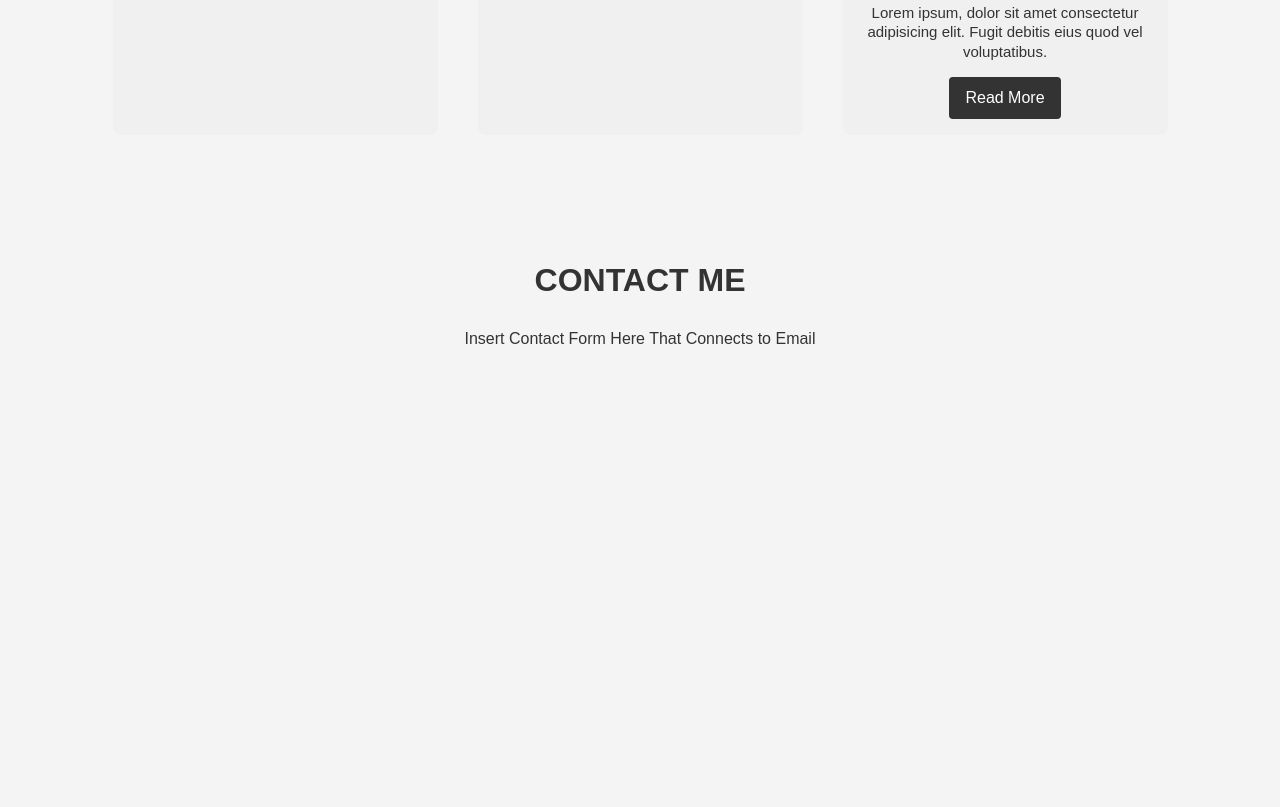
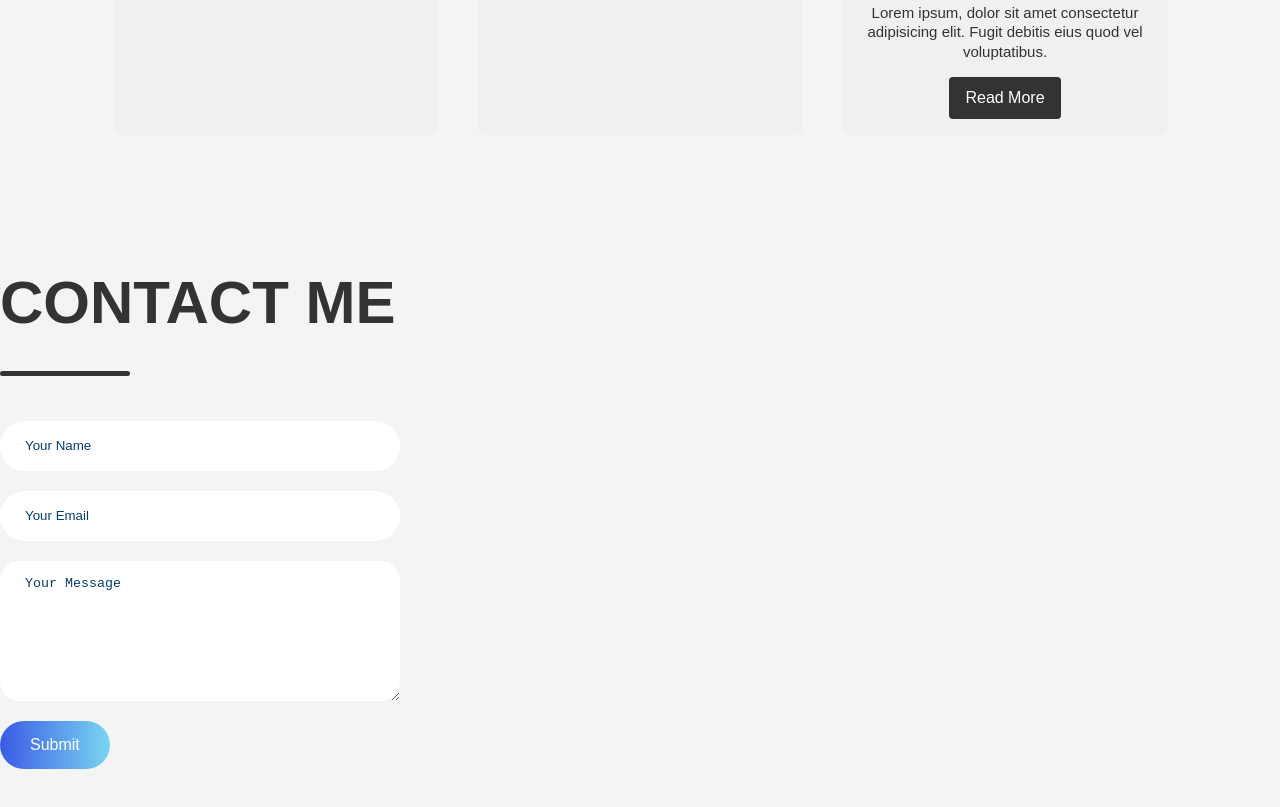
Before and after one commit to KristinnTh/kristinnth.github.io, a plain HTML site: page index.html in a window 1280 px wide. Shown: the part 1774-2581 px from the top of the page. Before the commit the page ends 2175 px from the top, so only its background shows below. Drawn offline with Linux system fonts and the light colour scheme.

Commit message:
Worked on the contact me form, I added a fully functioning form with some nice css stuff. The intergration with a job email is using web3forms. This was primarily done but still have some positioning css things to fix and complete along with some replacing of images making a nicer background etc. But Overall really happy with the form and how well it turned out.

```diff
--- a/index.html
+++ b/index.html
@@ -94,8 +94,17 @@
 
            <!-- ========== CONTACT SECTION ========== -->
             <section id="Contact">
-                <h2>CONTACT ME</h2>
-                <p>Insert Contact Form Here That Connects to Email</p>
+                <form action="https://api.web3forms.com/submit" method="POST" class="contact-left">
+                    <div class="contact-left-title">
+                        <h2>CONTACT ME</h2>
+                        <hr>
+                    </div>
+                    <input type="hidden" name="access_key" value="325f2a44-2ef2-41bc-8d8e-9c9a6ecbf626">
+                    <input type="text" name="name" placeholder="Your Name" class="contact-inputs" required>
+                    <input type="email" name="email" placeholder="Your Email" class="contact-inputs" required>
+                    <textarea name="message" placeholder="Your Message" class="contact-inputs" required></textarea>
+                    <button type="submit">Submit</button>
+                </form>
             </section>
 
 
--- a/style.css
+++ b/style.css
@@ -167,6 +167,69 @@ section h2 {
 /* ========== CONTACT SECTION STYLES ========== */
 /* Add specific styles for the contact section here */
 
+.contact-container{
+    height: 100vh;
+    display: flex;
+    align-items: center;
+    justify-content: space-evenly;
+}
+
+.contact-left{
+    display: flex;
+    flex-direction: column;
+    align-items: start;
+    gap: 20px;
+}
+.contact-left-title{
+    font-weight: 600;
+    color: #333;
+    font-size: 30px;
+    margin-bottom: 5px;
+}
+
+.contact-left-title hr{
+    border: none;
+    width: 130px;
+    height: 5px;
+    background-color: #333;
+    border-radius: 10px;
+    margin-bottom: 20px;
+}
+
+.contact-inputs{
+    width: 400px;
+    height: 50px;
+    border: none;
+    outline: none;
+    padding-left: 25px;
+    font-weight: 500;
+    color: #666;
+    border-radius: 50px;
+}
+.contact-left textarea{
+    height: 140px;
+    padding-top: 15px;
+    border-radius: 20px;
+}
+.contact-inputs:focus{
+    border: 2px solid #0073e6;
+}
+.contact-inputs::placeholder{
+    color: rgb(5, 61, 110);
+}
+.contact-left button{
+    display: flex;
+    align-items: center;
+    padding:15px 30px;
+    font-size: 16px;
+    color: #fff;
+    gap: 10px;
+    border: none;
+    border-radius: 50px;
+    background: linear-gradient(270deg, #79d5f1, #3b5be6);
+    cursor: pointer;
+}
+
 /* ========== MEDIA QUERIES ========== */
 /* Make the site responsive */
 @media (max-width: 768px) {
```
